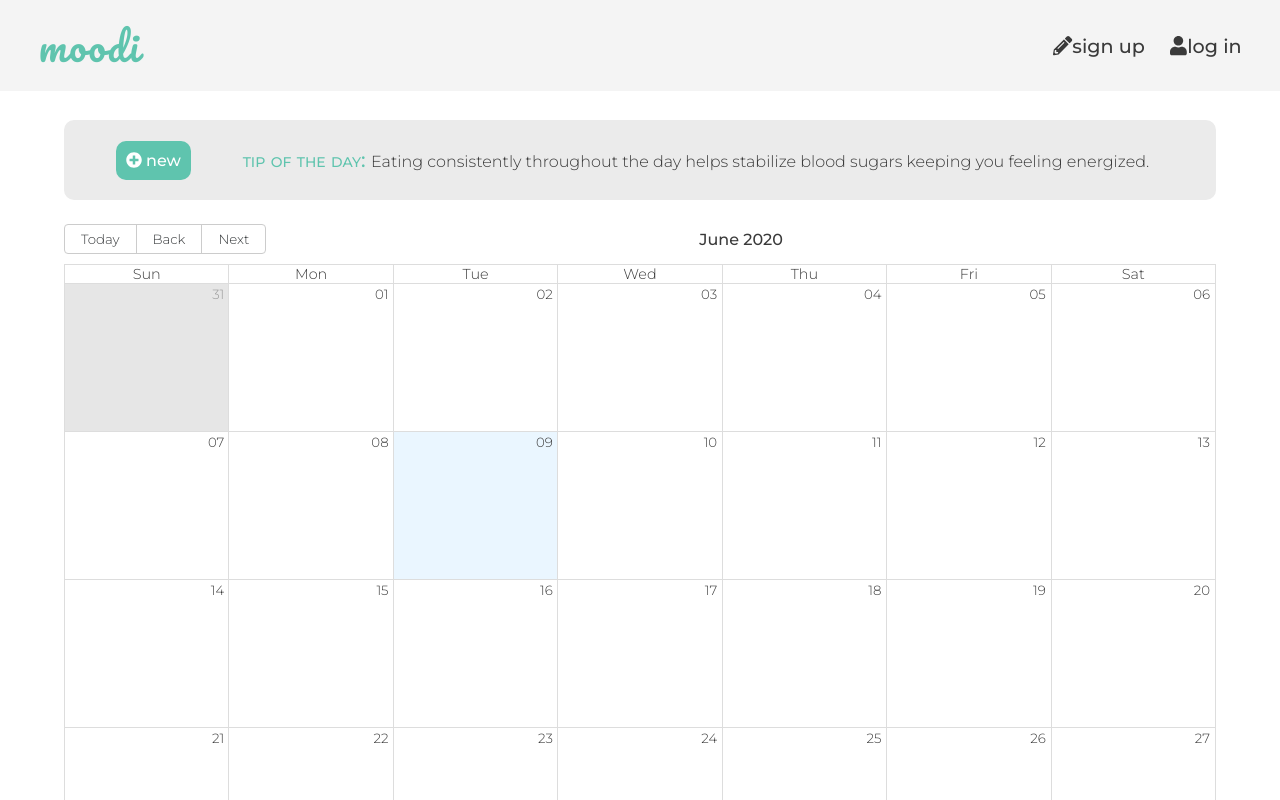
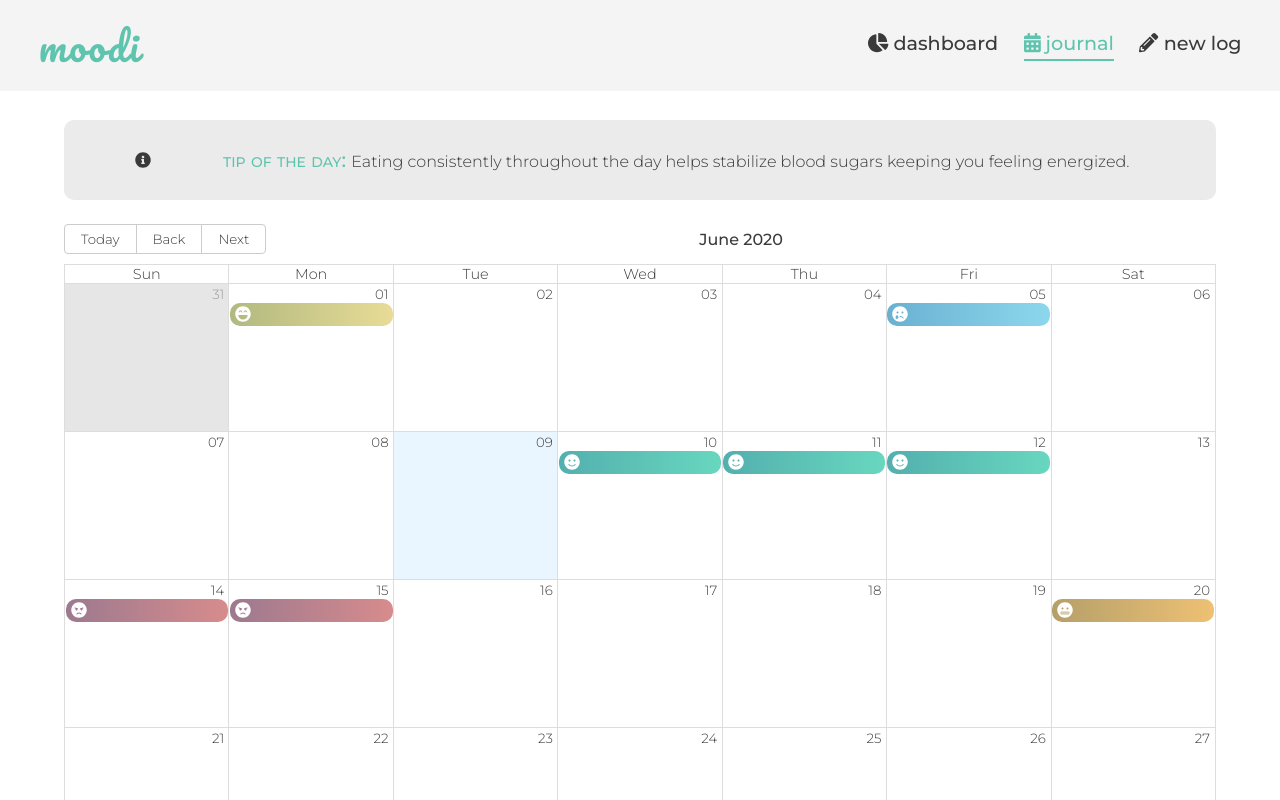
Before and after one commit to ailsamm/moodi-app, a React (Create React App) app: page /journal in a window 1280 px wide. Shown: the top 800 px of the page. Built offline with nearby package versions, Linux system fonts and the light colour scheme.

Commit message:
Update icon handling

```diff
--- a/src/Components/AddMoodLog/AddMoodLog.js
+++ b/src/Components/AddMoodLog/AddMoodLog.js
@@ -1,6 +1,4 @@
 import React, { Component } from 'react';
-import  { FontAwesomeIcon } from '@fortawesome/react-fontawesome';
-import { faCalendarAlt } from '@fortawesome/free-solid-svg-icons';
 import { TextField, Slider } from '@material-ui/core';
 import { SingleDatePicker } from 'react-dates';
 import { getIcon } from '../../Helper';
@@ -192,7 +190,7 @@
                             />
                         </div>
                         <div className="addMoodLog__datePickerContainer">
-                            <FontAwesomeIcon icon={faCalendarAlt}/>&nbsp;&nbsp;
+                            {getIcon("calendar")}&nbsp;&nbsp;
                             <SingleDatePicker
                                 date={moment()}
                                 onDateChange={date => this.setState({ date })}
--- a/src/Components/App/App.js
+++ b/src/Components/App/App.js
@@ -9,7 +9,7 @@
     constructor(props) {
         super(props);
         this.state = {
-            loggedInUser: null,
+            loggedInUser: 1,
             users: [],
             moodLogs: []
         }
--- a/src/Components/Overview/Overview.js
+++ b/src/Components/Dashboard/Dashboard.js
@@ -1,7 +1,7 @@
 import React, { Component } from 'react';
-import './Overview.css';
+import './Dashboard.css';
 
-export default class Overview extends Component {
+export default class Dashboard extends Component {
     render() {
         return (
             <div></div>
--- a/src/Components/HeaderButtons/HeaderButtons.css
+++ b/src/Components/HeaderButtons/HeaderButtons.css
@@ -15,6 +15,7 @@
     color: var(--main-text-color);
     font-weight: 500;
     margin: 0 1vw;
+    padding-bottom: 0.5vh;
 }
 
 .headerButtons > a:hover, .headerButtons > a.active {
@@ -22,7 +23,7 @@
 }
 
 .headerButtons > a.active {
-    text-decoration: underline;
+    border-bottom: 2px solid var(--main-accent-color);
 }
 
 @media only screen and (min-width: 400px) {
--- a/src/Components/HeaderButtons/HeaderButtons.js
+++ b/src/Components/HeaderButtons/HeaderButtons.js
@@ -11,7 +11,7 @@
     getButtons = () => {
         if (this.context.loggedInUser) {
             return [
-                {name: "dashboard", icon: "dash", to: "/dashboard"},
+                {name: "dashboard", icon: "chart", to: "/dashboard"},
                 {name: "journal", icon: "calendar", to: "/journal"},
                 {name: "new log", icon: "pencil", to: "/add"}
             ]
@@ -34,7 +34,7 @@
                             id={button.name}
                             onClick={this.handleSelectButton}
                             key={button.name}>
-                                {getIcon(button.icon)}
+                                {getIcon(button.icon)}&nbsp;
                                 {button.name}
                         </NavLink>
                     )
--- a/src/Components/Journal/Journal.css
+++ b/src/Components/Journal/Journal.css
@@ -27,5 +27,5 @@
 .journal__topBar > a {
     text-decoration: none;
     color: white;
-    font-size: 1em;
+    font-size: 2em;
 }
--- a/src/Components/Journal/Journal.js
+++ b/src/Components/Journal/Journal.js
@@ -1,19 +1,15 @@
 import React, { Component } from 'react';
-import { NavLink } from 'react-router-dom';
-import  { FontAwesomeIcon } from '@fortawesome/react-fontawesome';
-import { faPlusCircle } from '@fortawesome/free-solid-svg-icons';
 import Calendar from '../Calendar/Calendar';
+import { getIcon } from '../../Helper';
 import './Journal.css';
 
 
-export default class Overview extends Component {
+export default class Journal extends Component {
     render() {
         return (
             <div className="journal">
                 <div className="journal__topBar">
-                    <NavLink to="/add" className="button">
-                        <FontAwesomeIcon icon={faPlusCircle}/> new
-                    </NavLink>
+                    { getIcon("info")}
                     <div className="journal_tipOfTheDay">
                         <p>
                             <span className="journal_tipOfTheDay__intro bold-font">tip of the day: </span>
--- a/src/Components/LogInPage/LogInPage.js
+++ b/src/Components/LogInPage/LogInPage.js
@@ -38,7 +38,7 @@
             if (user){
                 if (user.password === this.state.password.value){
                     context.onLogInUser(user);
-                    this.props.history.push("/overview");
+                    this.props.history.push("/dashboard");
                     return;
                 }
                 // if password doesn't match email
--- a/src/Components/MainContentRouter/MainContentRouter.js
+++ b/src/Components/MainContentRouter/MainContentRouter.js
@@ -5,7 +5,7 @@
 import LogInPage from '../LogInPage/LogInPage';
 import ErrorPage from '../ErrorPage/ErrorPage';
 import Journal from '../Journal/Journal';
-import Overview from '../Overview/Overview';
+import Dashboard from '../Dashboard/Dashboard';
 //import ProtectedRoute from '../ProtectedRoute/ProtectedRoute';
 import SignUpPage from '../SignUpPage/SignUpPage';
 import './MainContentRouter.css'
@@ -42,9 +42,9 @@
                     />
                     <Route
                         exact
-                        key='overview'
-                        path='/overview'
-                        component={Overview}
+                        key='dashboard'
+                        path='/dashboard'
+                        component={Dashboard}
                     />
                     <Route
                         exact
--- a/src/Components/SignUpPage/SignUpPage.js
+++ b/src/Components/SignUpPage/SignUpPage.js
@@ -71,7 +71,7 @@
                 team_id: 1
             };
             this.context.onSignUpUser(newUserLogIn, newUserInfo);
-            this.props.history.push("/overview");
+            this.props.history.push("/dashboard);
         }
         // ensures that the user has passed all validation measures
         else {
--- a/src/Helper.js
+++ b/src/Helper.js
@@ -1,4 +1,4 @@
-import { faSadTear, faBed, faUser, faPencilAlt, faTrashAlt, faAngry, faLaughBeam, faTv, faBalanceScale, faSun, faHandSparkles, faHeart, faGrimace, faPeopleArrows, faBath, faSmile, faTired, faRunning, faMusic, faUsers, faUtensils, faGrinSquintTears, faBook, faLeaf, faTint } from '@fortawesome/free-solid-svg-icons';
+import { faSadTear, faChartPie, faInfoCircle, faCalendarAlt, faPlusCircle, faBed, faUser, faPencilAlt, faTrashAlt, faAngry, faLaughBeam, faTv, faBalanceScale, faSun, faHandSparkles, faHeart, faGrimace, faPeopleArrows, faBath, faSmile, faTired, faRunning, faMusic, faUsers, faUtensils, faGrinSquintTears, faBook, faLeaf, faTint } from '@fortawesome/free-solid-svg-icons';
 import  { FontAwesomeIcon } from '@fortawesome/react-fontawesome';
 import React from 'react';
 
@@ -138,6 +138,22 @@
             iconName = faUser;
         break;
 
+        case "chart":
+            iconName = faChartPie;
+        break;
+
+        case "calendar":
+            iconName = faCalendarAlt;
+        break;
+
+        case "plus":
+            iconName = faPlusCircle;
+        break;
+
+        case "info":
+            iconName = faInfoCircle;
+        break;
+
         default:
             iconName = faSmile;
     }
```
Also changed, not shown: src/Components/Dashboard/Dashboard.css (added), 1 other file (tests, documents, lock files or other folders).
